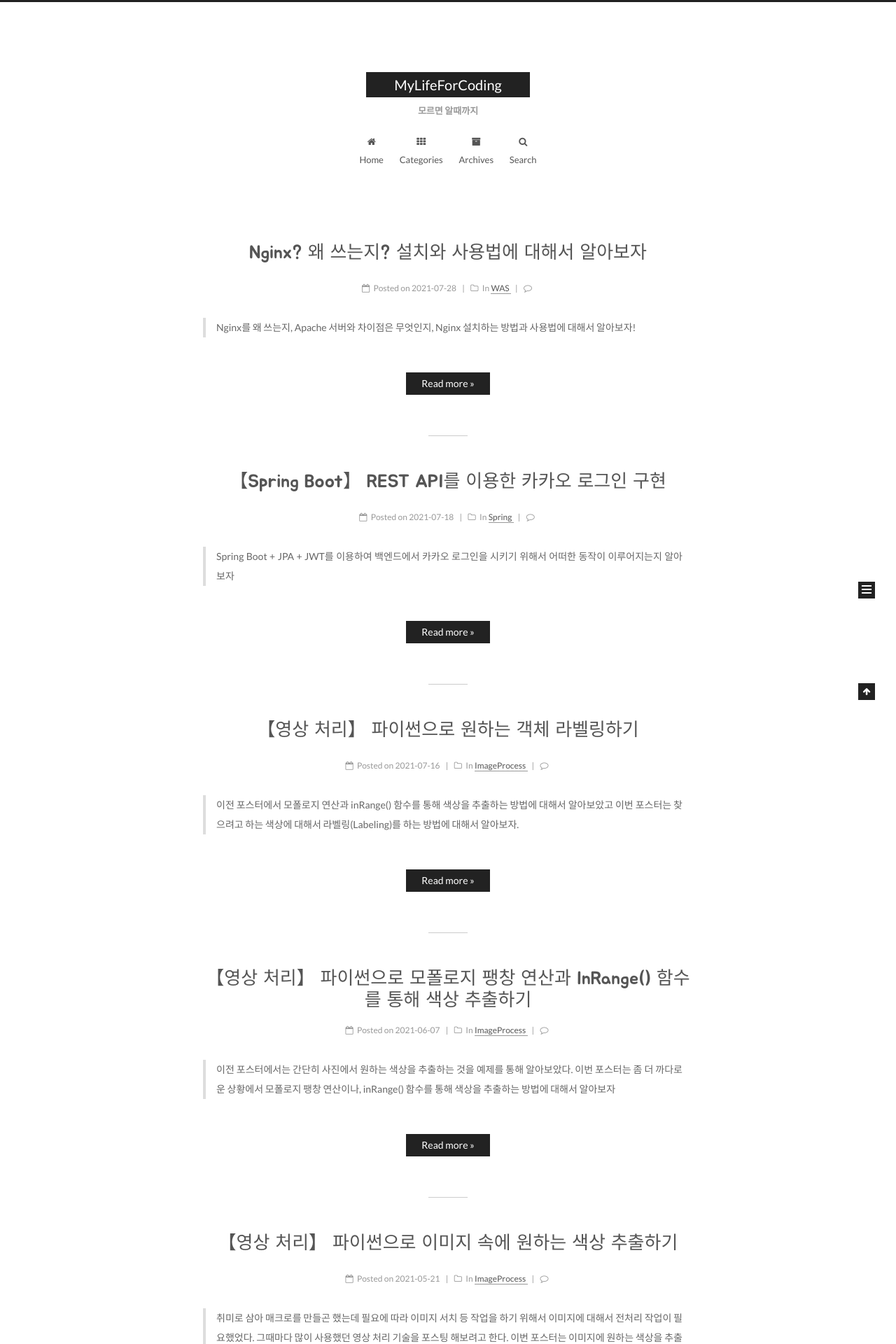
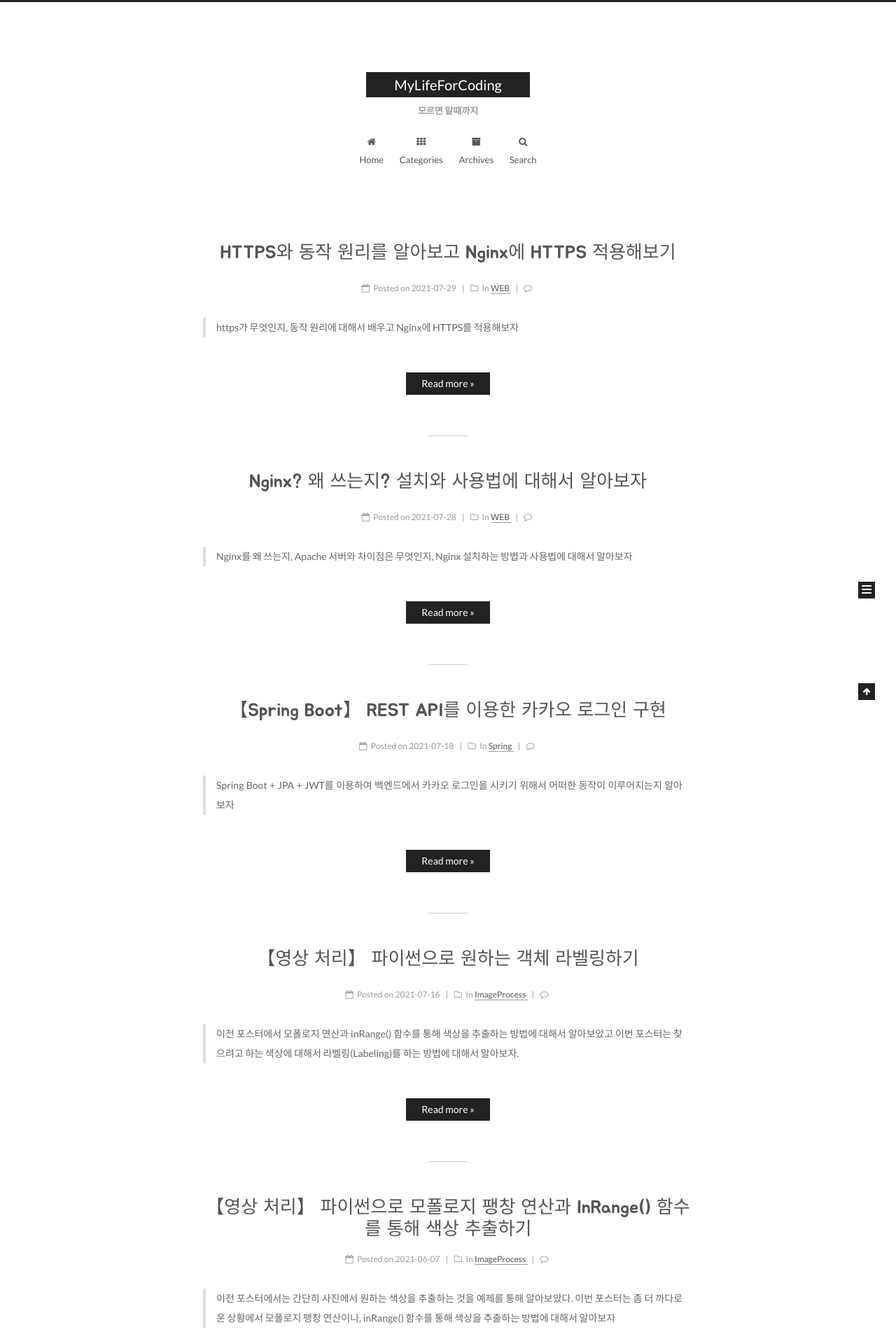
Before and after one commit to mangchhe/mangchhe.github.io, a Jekyll site: the page built from index.html, in a window 1280 px wide. Shown: the top 1920 px of the page at 70% size. Built offline with Jekyll 4.4.1, drawn with Linux system fonts in a browser that asks for light colours; the list of posts is cut into pages by our own code; comment, search, counter and statistics services are not loaded; some of the changed lines change nothing that is shown; some of the changed text lies outside the part shown.

Commit message:
Add: HttpsConcept Post [Https 동작 원리, Nginx Https 적용 설명]

````diff
--- a/_posts/2021-07-28-NginxConcept.md
+++ b/_posts/2021-07-28-NginxConcept.md
@@ -2,7 +2,7 @@
 title: Nginx? 왜 쓰는지? 설치와 사용법에 대해서 알아보자
 decription:
 categories:
- - WAS
+ - WEB
 tags:
  - Was
  - load balancer
@@ -11,7 +11,7 @@ tags:
  - apache
 ---
 
-> Nginx를 왜 쓰는지, Apache 서버와 차이점은 무엇인지, Nginx 설치하는 방법과 사용법에 대해서 알아보자!
+> Nginx를 왜 쓰는지, Apache 서버와 차이점은 무엇인지, Nginx 설치하는 방법과 사용법에 대해서 알아보자
 
 > ## Nginx를 쓰게된 이유?
 
--- /dev/null
+++ b/_posts/2021-07-29-httpsConcept.md
@@ -0,0 +1,109 @@
+---
+title: HTTPS와 동작 원리를 알아보고 Nginx에 HTTPS 적용해보기
+decription:
+categories:
+ - WEB
+tags:
+ - HTTPS
+ - Web
+ - nginx
+---
+
+> https가 무엇인지, 동작 원리에 대해서 배우고 Nginx에 HTTPS를 적용해보자
+
+> ## HTTPS(HyperText Transfer Protocol Secure)란?
+
+HTTPS는 HTTP 통신 과정에 평문 데이터를 주고 받는 과정에 그대로 탈취&변조가 가능하다는 점과 같은 보안에 취약한 문제점들을 해결한 프로토콜이다.
+
+![osi4plusssl](/assets/osi4plusssl.JPG)
+
+네트워크 통신 과정을 나타낸 TCP/IP 4계층이며 SSL & TLS라는 보안 계층이 추가되어 암호화와 인증 등을 보장한다.
+
+> ## 사전 지식
+
+동작 원리를 알아보기 전에 알아야 할 용어들을 알고 넘어가자
+
+> #### 대칭키
+
+대칭키는 암호화하거나 복호화할 때 사용되는 키가 같은 것을 의미한다. 대칭키의 단점으로 한쪽에서 키를 만들면 다른 쪽으로 안전하게 전달해주지 못하는 키 배송 문제가 있다.
+
+> #### 공개키(=비대칭키)
+
+공개키는 암호화할 때와 복호화할 때 사용되는 키가 다른 것을 의미한다. 서로 다른 두 키를 공개키와 개인키로 부르며 공개키로 암호화하면 개인키로만 복호화 가능하고 개인키로 암호화하면 공개키로만 복호화가 가능하다. 공개키의 단점으로 암호화 속도가 느리다.
+
+> #### CA(Certificate authority)
+
+클라이언트가 통신하고 있는 서버가 클라이언트가 의도한 서버가 맞는지 인증하기 위한 제 3자 기관이다.
+
+> ## 동작 원리
+
+![sslhandshake](/assets/sslhandshake.JPG)
+
+**① [Client Hello]** 클라이언트는 브라우저가 사용하는 SSL & TLS 버전 정보, 브라우저가 지원하는 암호화 방식, 브라우저가 생성한 임의의 난수를 서버에 전송한다.
+
+**② [Server Hello]** 서버는 클라이언트가 보내온 암호화 방식 중에서 하나를 선택하고 CA로 부터 받은 SSL 인증서(서버 공개키가 암호화 되어있음), 서버가 생성한 임의의 난수를 클라이언트에 전송한다.
+
+**③ [서버 인증서 확인]** 클라이언트는 브라우저에 내장된 CA 리스트, CA 공개키를 가지고 서버에게 받은 SSL 인증서와 같은 CA를 찾아 공개키로 복호화한다. SSL 인증서를 제대로 복호화 하였다면 신뢰할 수 있는 인증서임을 증명한다. (SSL 인증서는 CA 비밀키로 암호화가 되어있기 때문에 해당 CA 공개키로만 복호화가 가능하다.)
+
+**④ [대칭키 전달]** 클라이언트는 아까 생성한 난수와 서버에서 받은 난수를 가지고 대칭키를 생성하고 복호화된 공개키를 가지고 대칭키를 암호화하여 서버에게 전송한다.
+
+**⑤ [공개키 복호화]** 서버는 가지고 있는 비밀키를 가지고 공개키로 암호화된 클라이언트 대칭키를 복호화한다.
+
+**⑥ [HTTPS 통신]** 클라이언트, 서버는 같은 대칭키로 암/복호화하며 통신을 진행할 수 있다.
+
+> ## Nginx 적용
+
+해당 내용은 Ubuntu 18.04 LTS에서 진행된다.
+
+인증 기관(CA)에 인증서를 발급받기 위해서 Let's Encrypt 라는 곳에서 무료로 인증서를 발급받자
+
+``` bash
+sudo apt update
+sudo apt install software-properties-common
+sudo add-apt-repository universe
+sudo add-apt-repository ppa:certbot/certbot
+sudo apt update
+sudo apt install certbot -y
+```
+
+apt repository에 cerbot을 생성한 후에 cerbot을 설치한다.
+
+``` bash
+sudo certbot certonly --standalone -d <도메인명>
+```
+
+위 명령어를 작성하게 되면 /etc/letsencrypt/live/<도메인명>/ 폴더 내에 privkey.pem, fullchain.pem 파일들이 생성된 것을 볼 수 있다.
+
+
+``` nginx
+{
+        listen 80;
+        server_name <도메인명>;
+        return 301 https://$server_name$request_uri;
+}
+
+server {
+        listen 443 http2;
+        server_name <도메인명>;
+
+        ssl on;
+        ssl_protocols TLSv1 TLSv1.1 TLSv1.2;
+        ssl_certificate /etc/letsencrypt/live/<도메인명>/fullchain.pem;
+        ssl_certificate_key /etc/letsencrypt/live/<도메인명>/privkey.pem;
+
+        location / {
+                proxy_pass http://localhost:8080;
+                proxy_set_header X-Real-IP $remote_addr;
+                proxy_set_header X-Forwarded-For $proxy_add_x_forwarded_for;
+                proxy_set_header Host $http_host;
+        }
+}
+```
+
+/etc/nginx/site-enabled/ 폴더에 들어가 설정 파일을 위와 같이 수정해주면 https로 접속이 되는 것을 확인할 수 있다.
+
+설정 하는 방법을 모르겠다면 -> [링크](https://mangchhe.github.io/was/2021/07/28/NginxConcept/)
+
+![sslresult](/assets/sslresult.JPG)
+
+그림과 같이 HTTPS가 적용된 것을 확인할 수 있고 인증서에 들어가보면 발급자가 Let's Encrypt로 되어있는 것을 확인할 수 있다.
````
Also changed, not shown: assets/osi4plusssl.JPG (added), assets/sslhandshake.JPG (added), assets/sslresult.JPG (added).
